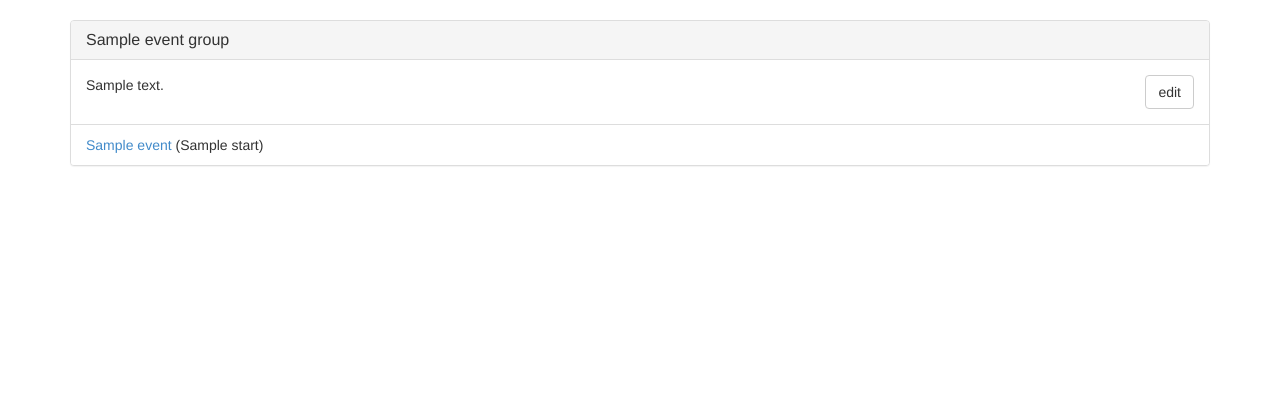
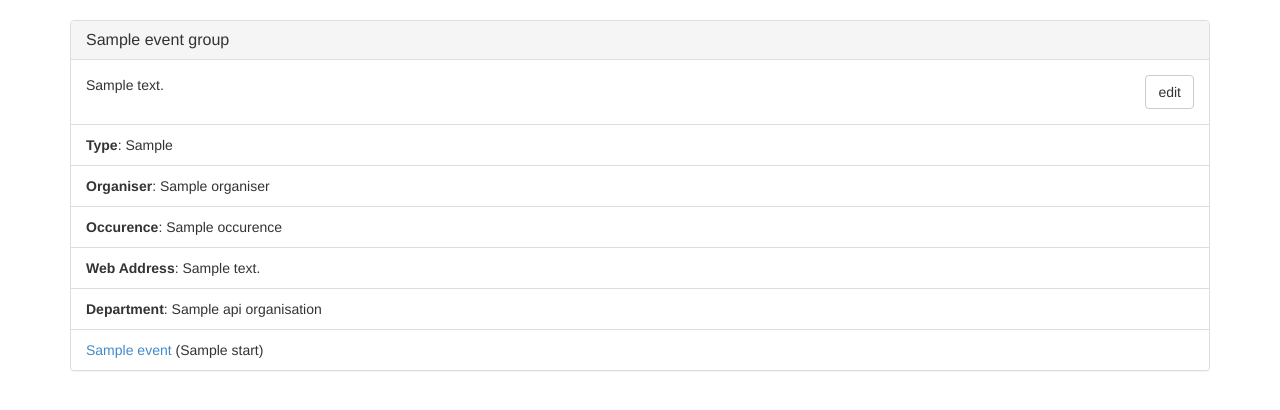
Before and after one commit to ox-it/talks.ox, a Django app: template talks/templates/events/event-group.html in a window 1280 px wide. Shown: the part 52-462 px from the top of the page. Run offline with Django 3.2, Linux system fonts and the light colour scheme; the template is opened without the code that fills it: most values are stand-ins (such as "Sample title", 1, 10 or a date in 2020); parts of the project's set-up code (start-up, migrations or seed data) failed here and were passed over; some libraries are stand-ins or nearby versions.

Commit message:
Updated event group (non-editing) view to show added fields. Fixed missing group type in contributors homepage

```diff
--- a/talks/templates/events/contributors_groups.html
+++ b/talks/templates/events/contributors_groups.html
@@ -42,6 +42,9 @@
                         {{ group.title }}
                     {% endif %}
                 </td>
+                <td>
+                    {{ group.get_group_type_display }}
+                </td>
             </tr>
             {% endfor %}
     </table>
--- a/talks/templates/events/event-group.html
+++ b/talks/templates/events/event-group.html
@@ -26,6 +26,18 @@
     </div>
     <!-- List group -->
     <ul class="list-group">
+        <li class="list-group-item"><strong>Type</strong>: {{ event_group.get_group_type_display }}</li>
+        <li class="list-group-item"><strong>Organiser</strong>: {{ event_group.organiser.name }}</li>
+    {% if event_group.occurence %}
+        <li class="list-group-item"><strong>Occurence</strong>: {{ event_group.occurence }}</li>
+    {% endif %}
+    {% if event_group.web_address %}
+        <li class="list-group-item"><strong>Web Address</strong>: {{ event_group.web_address }}</li>
+    {% endif %}
+    {% if event_group.api_organisation %}
+        <li class="list-group-item"><strong>Department</strong>: {{ event_group.api_organisation.name }}</li>
+    {% endif %}
+
         {% for event in event_group.events.all %}
         <li class="list-group-item"><a href="{{ event.get_absolute_url }}">{{ event.title }}</a> ({{ event.start }})</li>
         {% endfor %}
```
